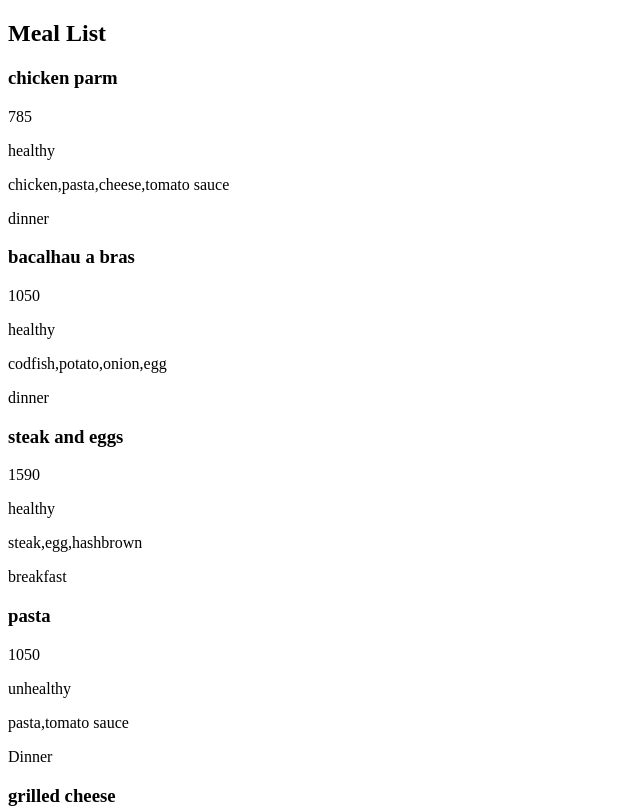
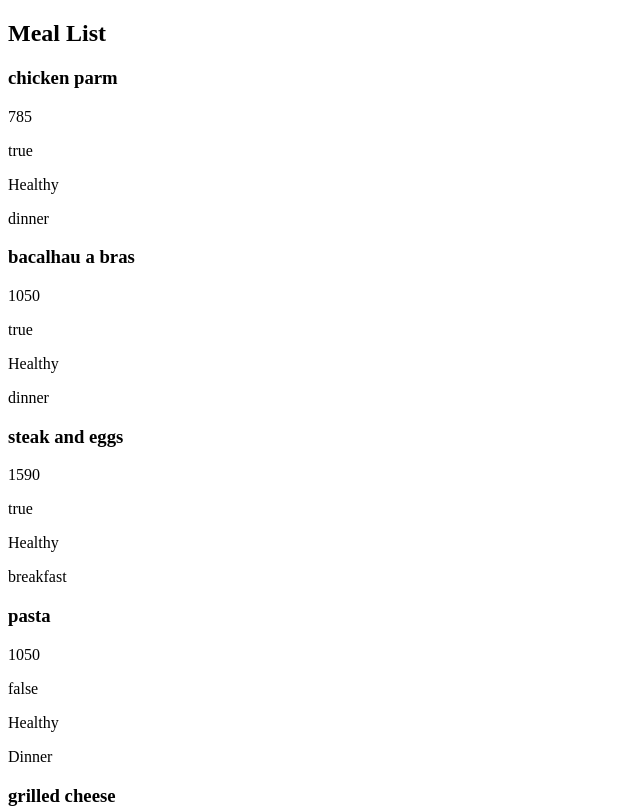
Before and after one commit to amarques10/alex_marques_Learning_AngularF26s, an Angular app: page / in a window 1280 px wide. Shown: the top 808 px of the page, without its empty margins (0-640 px from the left). Built offline with nearby package versions, Linux system fonts and the light colour scheme.

Commit message:
Completed my if statement, also added the TODO and if what as I didn't commit at school. I tried to remove router-outlet but it gave me a error that router outlet wasn't used I believe.

```diff
--- a/src/app/app.html
+++ b/src/app/app.html
@@ -1,11 +1,4 @@
-<!-- * * * * * * * * * * * * * * * * * * * * * * * * * * * * * * * -->
-<!-- * * * * * * * * * * * The content below * * * * * * * * * * * -->
-<!-- * * * * * * * * * * is only a placeholder * * * * * * * * * * -->
-<!-- * * * * * * * * * * and can be replaced.  * * * * * * * * * * -->
-<!-- * * * * * * * * * * * * * * * * * * * * * * * * * * * * * * * -->
-<!-- * * * * * * * * * Delete the template below * * * * * * * * * -->
-<!-- * * * * * * * to get started with your project! * * * * * * * -->
-<!-- * * * * * * * * * * * * * * * * * * * * * * * * * * * * * * * -->
+
 <div class = "container">
   <h2>Meal List</h2>
 
@@ -14,7 +7,13 @@
       <h3> {{ meal.name }}</h3>
       <p>{{ meal.calories }}</p>
       <p>{{ meal.type }}</p>
-      <p>{{ meal.ingredients }}</p>
+
+      @if (meal.ingredients != undefined){
+        <p>{{ meal.ingredients? 'Healthy' : 'Unhealthy' }}</p>
+      }
+      <!--   IF what?
+         TODO complete for next week-->
+
       <p>{{ meal.category }}</p>
     </div>
   } @empty {
@@ -23,13 +22,5 @@
 
 </div>
 
-<!-- * * * * * * * * * * * * * * * * * * * * * * * * * * * * * * * * -->
-<!-- * * * * * * * * * * * The content above * * * * * * * * * * * * -->
-<!-- * * * * * * * * * * is only a placeholder * * * * * * * * * * * -->
-<!-- * * * * * * * * * * and can be replaced.  * * * * * * * * * * * -->
-<!-- * * * * * * * * * * * * * * * * * * * * * * * * * * * * * * * * -->
-<!-- * * * * * * * * * * End of Placeholder  * * * * * * * * * * * * -->
-<!-- * * * * * * * * * * * * * * * * * * * * * * * * * * * * * * * * -->
-
 
 <router-outlet />
--- a/src/app/app.ts
+++ b/src/app/app.ts
@@ -10,16 +10,13 @@ import { Meal } from './shared/models/meal';
 export class App {
   protected readonly title = signal('alex_marques_Learning_AngularF26');
 
-  colour = 'black';
-  number = 89;
-
   protected mealList: Meal[] = [
-    { id: 1, name: 'chicken parm', calories: 785, type: 'healthy', ingredients: ['chicken', 'pasta', 'cheese', 'tomato sauce'], category: 'dinner'},
-    { id: 2, name: 'bacalhau a bras', calories: 1050, type: 'healthy', ingredients: ['codfish', 'potato', 'onion', 'egg'], category: 'dinner'},
-    { id: 3, name: 'steak and eggs', calories: 1590, type: 'healthy', ingredients: ['steak', 'egg', 'hashbrown'], category: 'breakfast'},
-    { id: 4, name: 'pasta', calories: 1050, type: 'unhealthy', ingredients: ['pasta', 'tomato sauce'], category: 'Dinner'},
-    { id: 5, name: 'grilled cheese', calories: 1224, type: 'unhealthy', ingredients: ['bread', 'cheese', 'butter'], category: 'lunch'},
-    { id: 6, name: 'chicken garden salad', calories: 850, type: 'healthy', ingredients: ['chicken', 'lettuce', 'tomato', 'carrots', 'cucumber'], category: 'lunch'},
+    { id: 1, name: 'chicken parm', calories: 785, type: true, ingredients: ['chicken', 'pasta', 'cheese', 'tomato sauce'], category: 'dinner'},
+    { id: 2, name: 'bacalhau a bras', calories: 1050, type: true, ingredients: ['codfish', 'potato', 'onion', 'egg'], category: 'dinner'},
+    { id: 3, name: 'steak and eggs', calories: 1590, type: true, ingredients: ['steak', 'egg', 'hashbrown'], category: 'breakfast'},
+    { id: 4, name: 'pasta', calories: 1050, type: false, ingredients: ['pasta', 'tomato sauce'], category: 'Dinner'},
+    { id: 5, name: 'grilled cheese', calories: 1224, type: false, ingredients: ['bread', 'cheese', 'butter'], category: 'lunch'},
+    { id: 6, name: 'chicken garden salad', calories: 850, type: true, ingredients: ['chicken', 'lettuce', 'tomato', 'carrots', 'cucumber'], category: 'lunch'},
   ];
 
 
--- a/src/app/shared/models/meal.ts
+++ b/src/app/shared/models/meal.ts
@@ -2,7 +2,7 @@ export interface Meal {
   id: number;
   name: string;
   calories: number;
-  type?: string;
+  type?: boolean;
   ingredients: string[] | string;
   category: string;
 }
```
